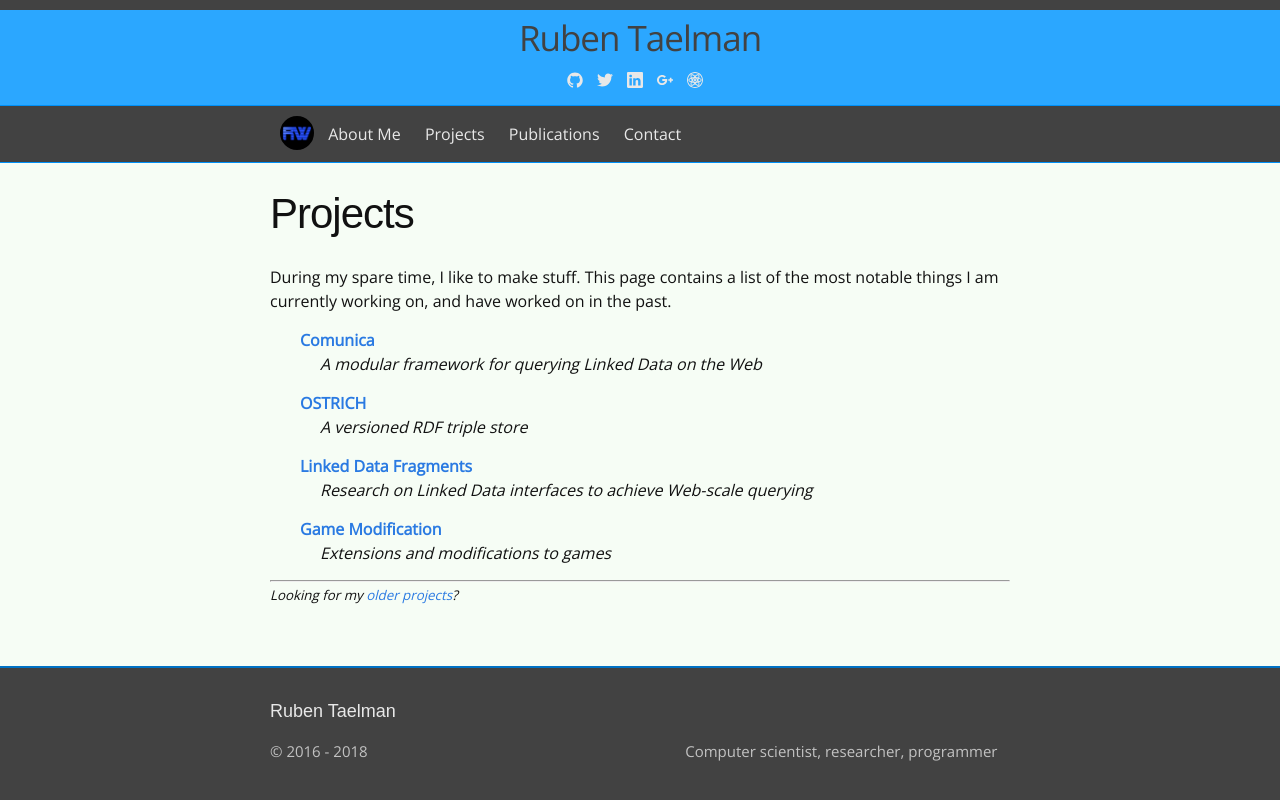
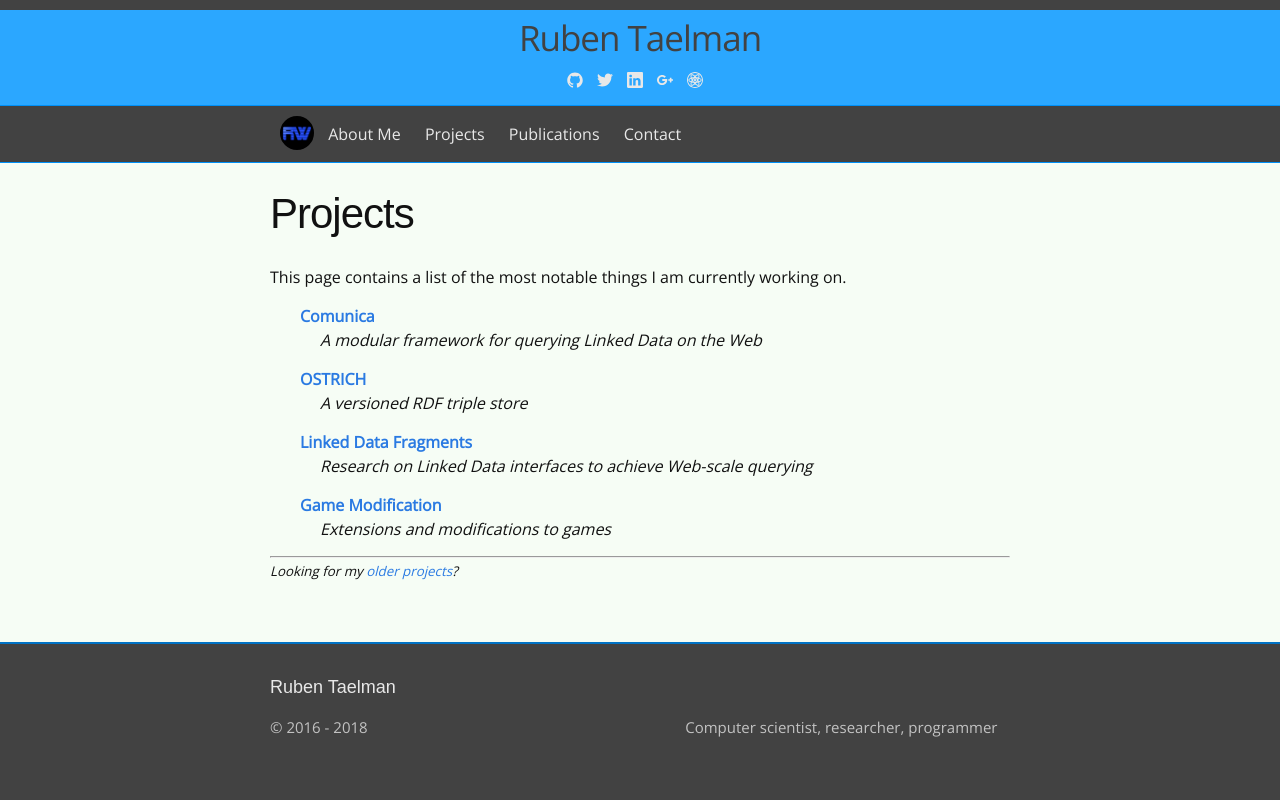
Before and after one commit to rubensworks/rubensworks.net, a Jekyll site: the page built from projects.html, in a window 1280 px wide. Shown: the top 800 px of the page. Built offline with Jekyll 4.4.1, drawn with Linux system fonts in a browser that asks for light colours; some web fonts are replaced.

Commit message:
Update intro

```diff
--- a/about.html
+++ b/about.html
@@ -7,11 +7,11 @@ permalink: /about/
 <p itemscope itemtype="http://schema.org/Person">
   My name is <span itemprop="name">Ruben Taelman</span>.
   I am a <strong>Web</strong> <a href="/publications/">researcher</a> at <span itemprop="affiliation"><a href="http://www.ugent.be/ea/idlab/en" target="_blank">IDLab</a>, imec, Ghent University</span>
-  with a focus on investigating <strong>decentralized</strong> data <strong>publication</strong> and <strong>querying</strong> techniques for <strong>Linked Data</strong>.
+  with a focus on investigating <strong>decentralized</strong> <strong>publication</strong> and <strong>querying</strong> techniques for <strong>Linked Data</strong>.
 </p>
 
 <p>
   The Web and programming in general have always been a great fascination for me,
-  as can be seen from the <a href="/projects">different projects</a> I have worked on in the past.
+  as can be seen from the <a href="/projects">different projects</a> I am working on.
   I am a proponent of openness, which is why I aim to <a href="https://github.com/rubensworks?tab=repositories" target="_blank">open-source</a> all my projects whenever possible.
 </p>
--- a/projects.html
+++ b/projects.html
@@ -5,8 +5,7 @@ permalink: /projects/
 ---
 
 <p>
-During my spare time, I like to make stuff.
-This page contains a list of the most notable things I am currently working on, and have worked on in the past.
+This page contains a list of the most notable things I am currently working on.
 </p>
 
 <ul class="projects">
```
Also changed, not shown: index.html (+6 -2 lines).
